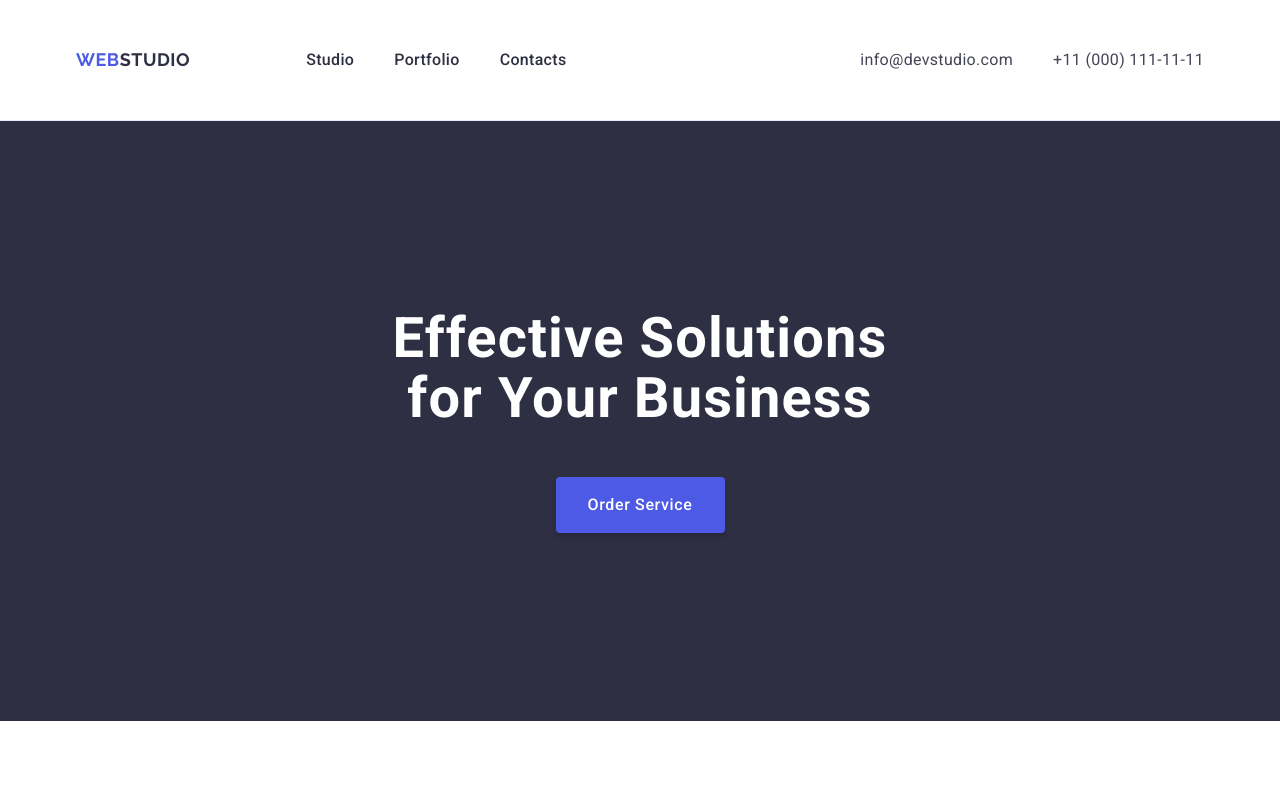
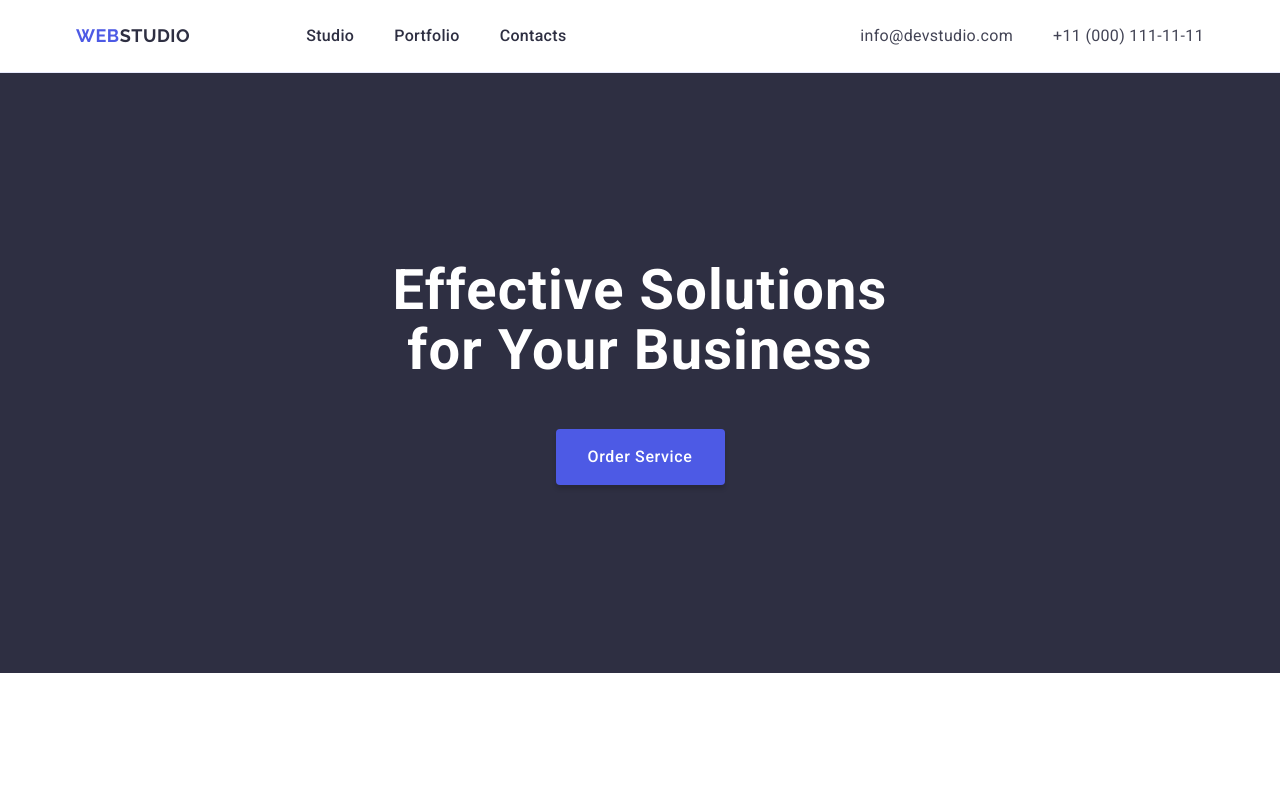
Before and after one commit to osadchyi15/goit-markup-hw-03, a plain HTML site: page index.html in a window 1280 px wide. Shown: the top 789 px of the page. Drawn offline with nearby package versions, Linux system fonts and the light colour scheme.

Commit message:
third changes

```diff
--- a/css/styles.css
+++ b/css/styles.css
@@ -75,7 +75,7 @@ header .address-menu {
   gap: 40px;
 }
 
-.menu-item {
+.menu-link {
   padding: 24px 0;
 }
 
```
